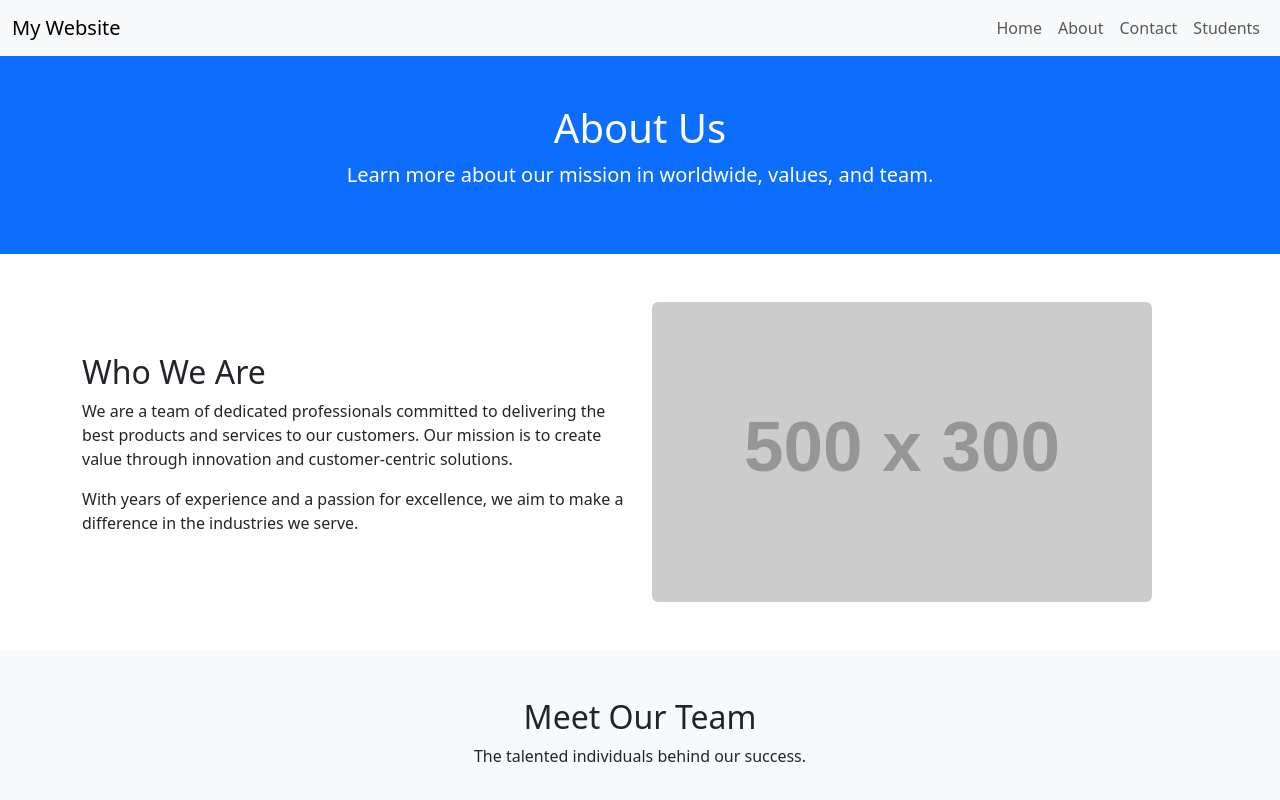
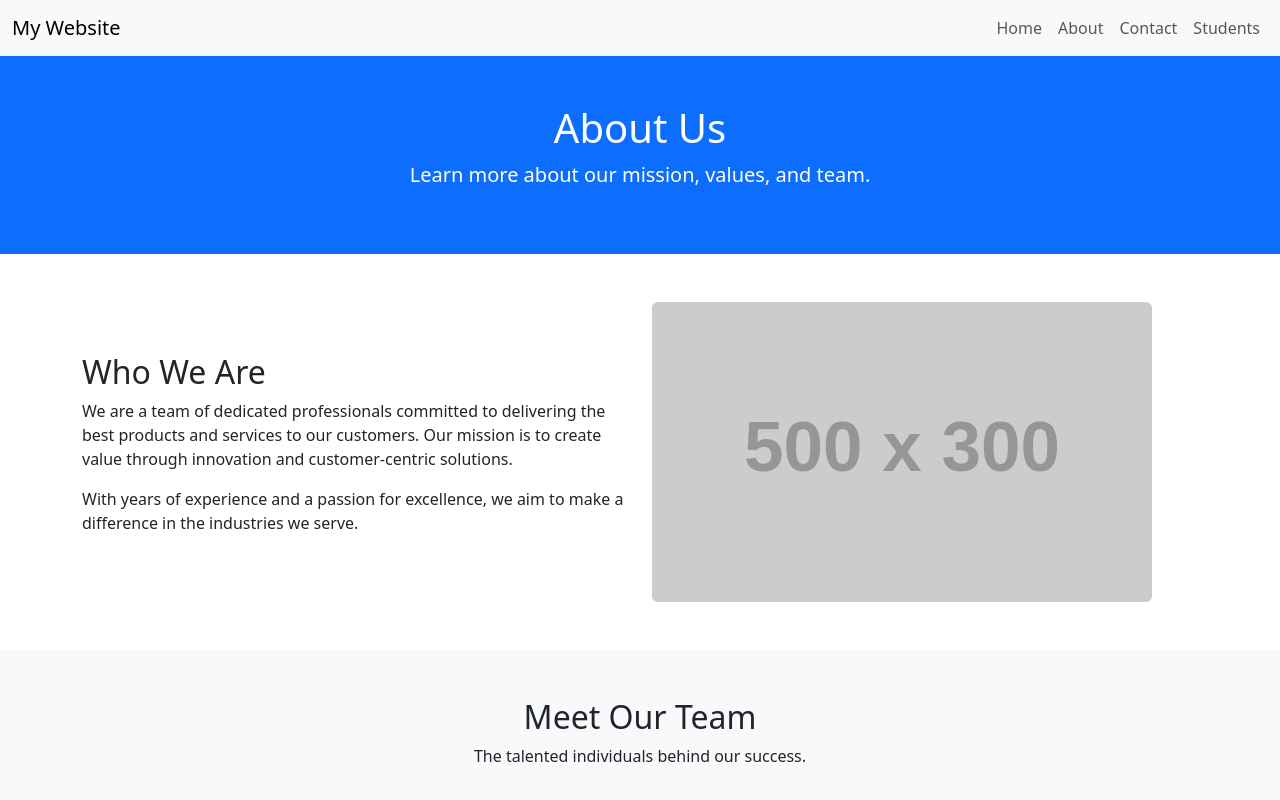
Before and after one commit to Zeeshan-eng-tech/University-Software, a Next.js app: page /about in a window 1280 px wide. Shown: the top 800 px of the page. Built offline with nearby package versions, Linux system fonts and the light colour scheme.

Commit message:
Update page.js

```diff
--- a/src/app/about/page.js
+++ b/src/app/about/page.js
@@ -5,7 +5,7 @@ export default function About(){
       <header className="bg-primary text-white py-5">
         <div className="container text-center">
           <h1>About Us</h1>
-          <p className="lead">Learn more about our mission in worldwide, values, and team.</p>
+          <p className="lead">Learn more about our mission, values, and team.</p>
         </div>
       </header>
 
```
